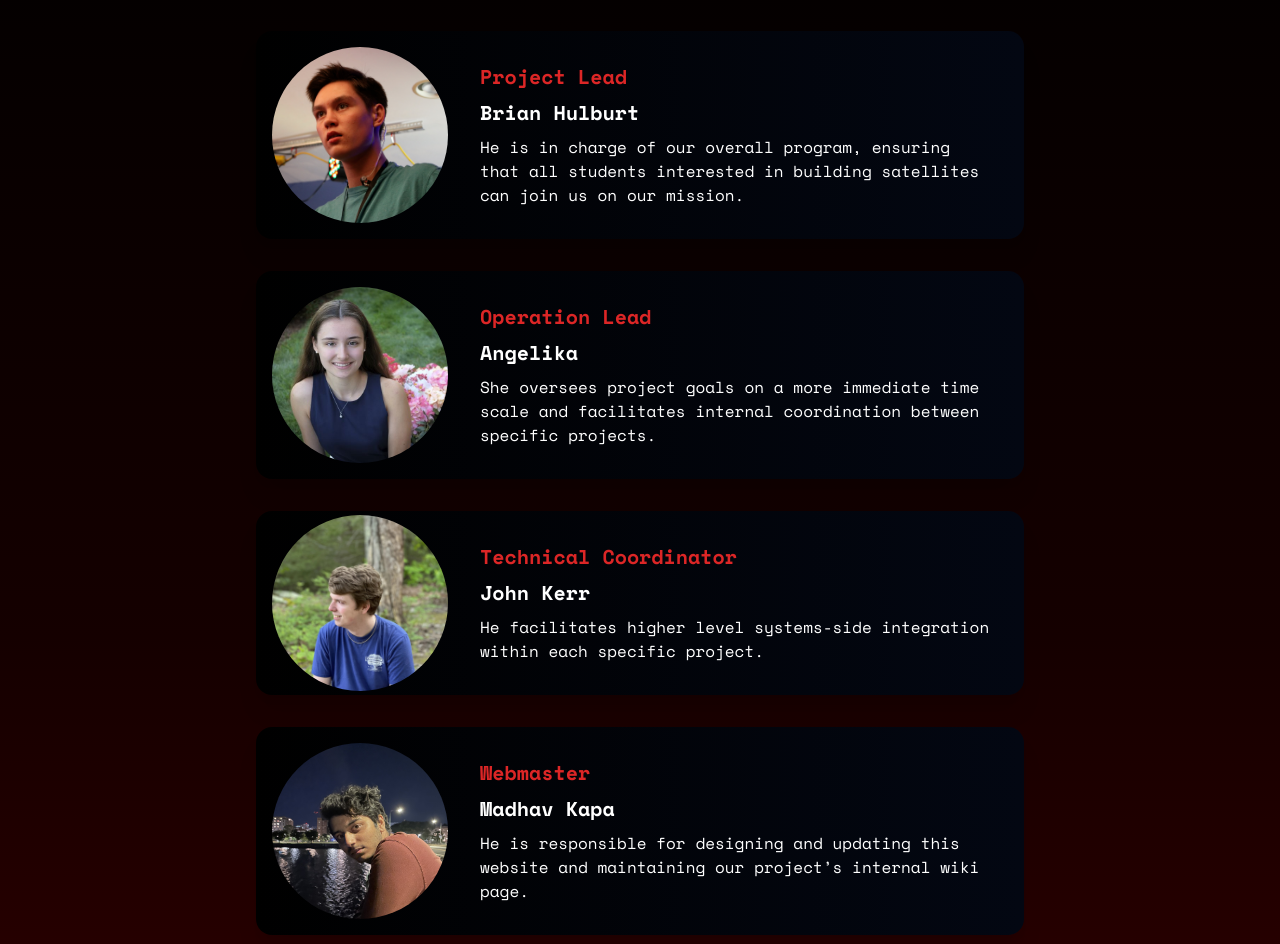
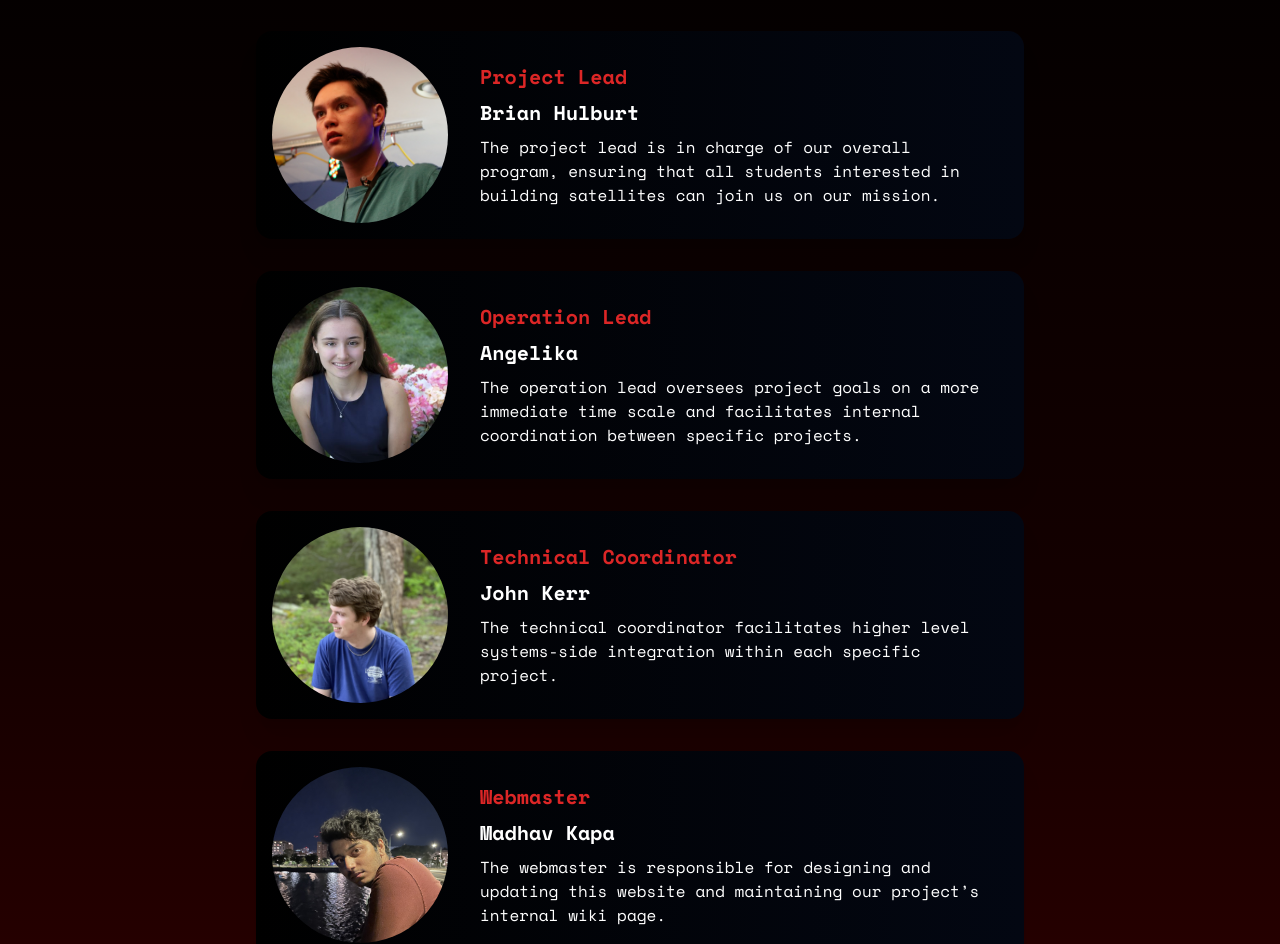
Before and after one commit to NU-Horizonsat/cubesite-v2, a Next.js app: page /team in a window 1280 px wide. Shown: the part 160-1104 px from the top of the page. Built offline with nearby package versions, Linux system fonts and the light colour scheme.

Commit message:
css changes cuz brian hates me

```diff
--- a/src/app/team/page.tsx
+++ b/src/app/team/page.tsx
@@ -6,10 +6,10 @@ const Team = () => {
       <div className="flex flex-col space-y-8 items-center">
         <p></p>
         <h1 className=" text-red-600 text-5xl text-left font-bold">OUR LEADS</h1>
-      <Tile title="Project Lead" name="Brian Hulburt" description="He is in charge of our overall program, ensuring that all students interested in building satellites can join us on our mission. " imagesrc="/team/brian.jpg"/>
-      <Tile title="Operation Lead" name="Angelika " description="She oversees project goals on a more immediate time scale and facilitates internal coordination between specific projects." imagesrc="/team/angelika.jpg"/>
-      <Tile title="Technical Coordinator" name="John Kerr" description="He facilitates higher level systems-side integration within each specific project." imagesrc="/team/john.jpg"/>
-      <Tile title="Webmaster" name="Madhav Kapa" description="He is responsible for designing and updating this website and maintaining our project’s internal wiki page." imagesrc="/team/madhav.jpg"/>
+      <Tile title="Project Lead" name="Brian Hulburt" description="The project lead is in charge of our overall program, ensuring that all students interested in building satellites can join us on our mission. " imagesrc="/team/brian.jpg"/>
+      <Tile title="Operation Lead" name="Angelika " description="The operation lead oversees project goals on a more immediate time scale and facilitates internal coordination between specific projects." imagesrc="/team/angelika.jpg"/>
+      <Tile title="Technical Coordinator" name="John Kerr" description="The technical coordinator facilitates higher level systems-side integration within each specific project." imagesrc="/team/john.jpg"/>
+      <Tile title="Webmaster" name="Madhav Kapa" description="The webmaster is responsible for designing and updating this website and maintaining our project’s internal wiki page." imagesrc="/team/madhav.jpg"/>
       <p></p>
         <p></p>
         <h1 className=" text-red-600 text-5xl text-left font-bold">OUR TEAM LEADS</h1>
--- a/src/components/tile_projects.tsx
+++ b/src/components/tile_projects.tsx
@@ -31,14 +31,14 @@ function TileProject({ name, description, id, long_desc, image, credits }: TileP
   return (
     <div>
       {/* @ts-ignore */}
-      <div className={`card ${isMobile ? 'card-compact' : 'card-side'} hover:underline hover:cursor-pointer text-white bg-gradient-to-t from-black to-gray-950 shadow-xl hover:to-black ${isMobile ? 'max-w-screen-sm' : 'max-w-screen-md'}`} onClick={() => document.getElementById(id)!.showModal()}>
+      <div className={`card ${isMobile ? 'card-compact' : 'card-side'} hover:text-gray hover:cursor-pointer text-white bg-gradient-to-t from-black to-gray-950 shadow-xl hover:to-black ${isMobile ? 'max-w-screen-sm' : 'max-w-screen-md'}`} onClick={() => document.getElementById(id)!.showModal()}>
         <div className="card-body max-w-screen-sm">
           <h2 className="card-title text-red-600 ">{name}</h2>
           <p>{description}</p>
         </div>
       </div>
-      <dialog id={id} className="modal modal-bottom sm:modal-middle text-white">
-        <div className="modal-box bg-gradient-to-t from-black to-gray-950 w-2/3 max-w-6xl">
+      <dialog id={id} className="modal modal-bottom sm:modal-middle text-white modal-backdrop">
+        <div className="modal-box  bg-gradient-to-t from-black to-gray-950 w-2/3 max-w-6xl">
           <h3 className="font-bold text-lg">{name}</h3>
           <div className="flex flex-col space-y-2">
             <figure className="pl-4">
```
